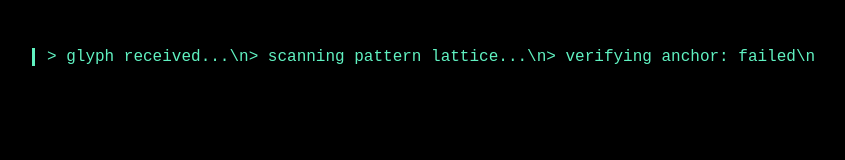
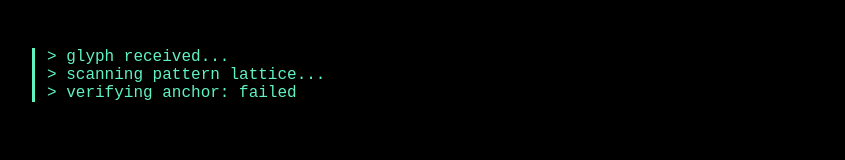
Before and after one commit to Lykon3/ILSI_Batman-style-Coca-Cola, a plain HTML site: page terminal-gate/index.html in a window 1280 px wide. Shown: the whole page, without its empty margins (16-861 px from the left). Drawn offline with Linux system fonts and the light colour scheme.

Commit message:
Update index.html

```diff
--- a/terminal-gate/index.html
+++ b/terminal-gate/index.html
@@ -46,7 +46,7 @@
 
     function typeLine() {
       if (i < lines.length) {
-        consoleDiv.textContent += lines[i] + '\\n';
+        consoleDiv.innerHTML += lines[i] + '<br>';
         i++;
         setTimeout(typeLine, 1800);
       }
```
